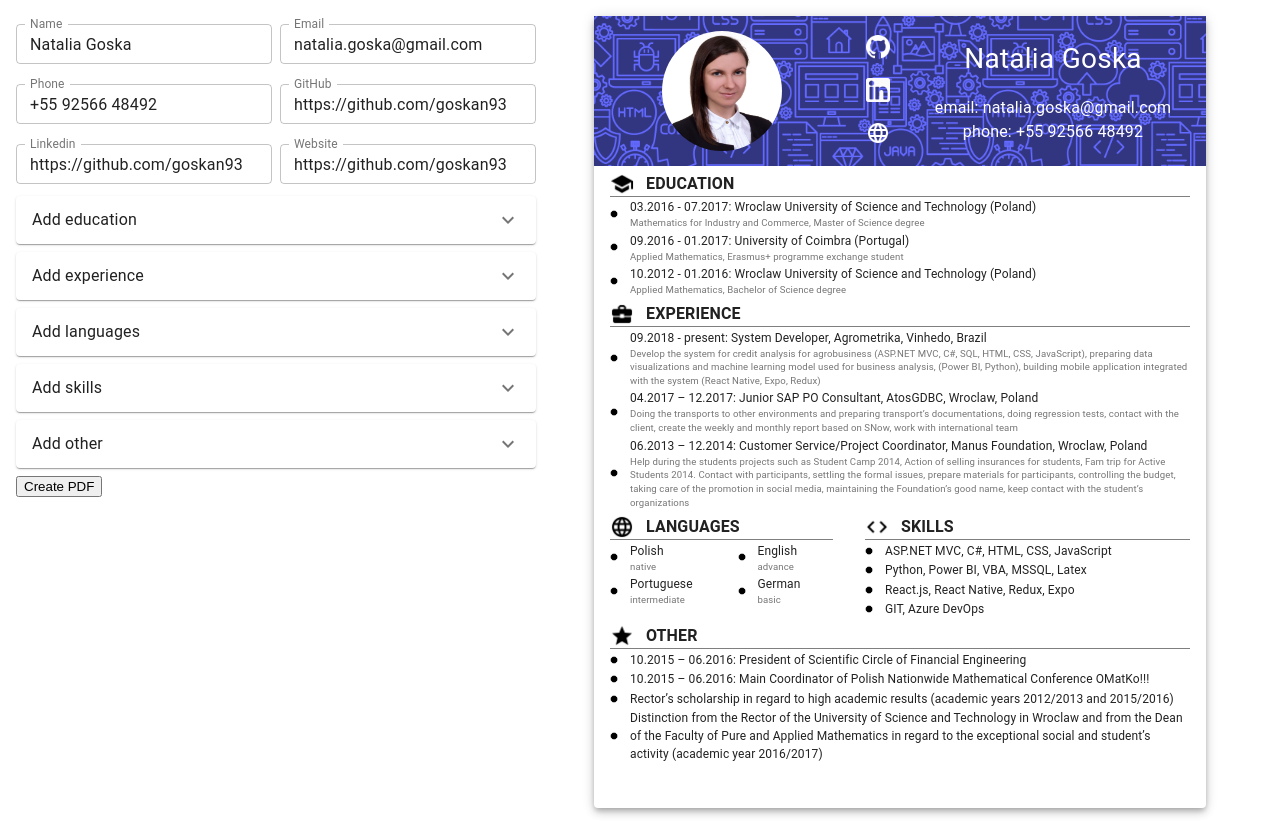
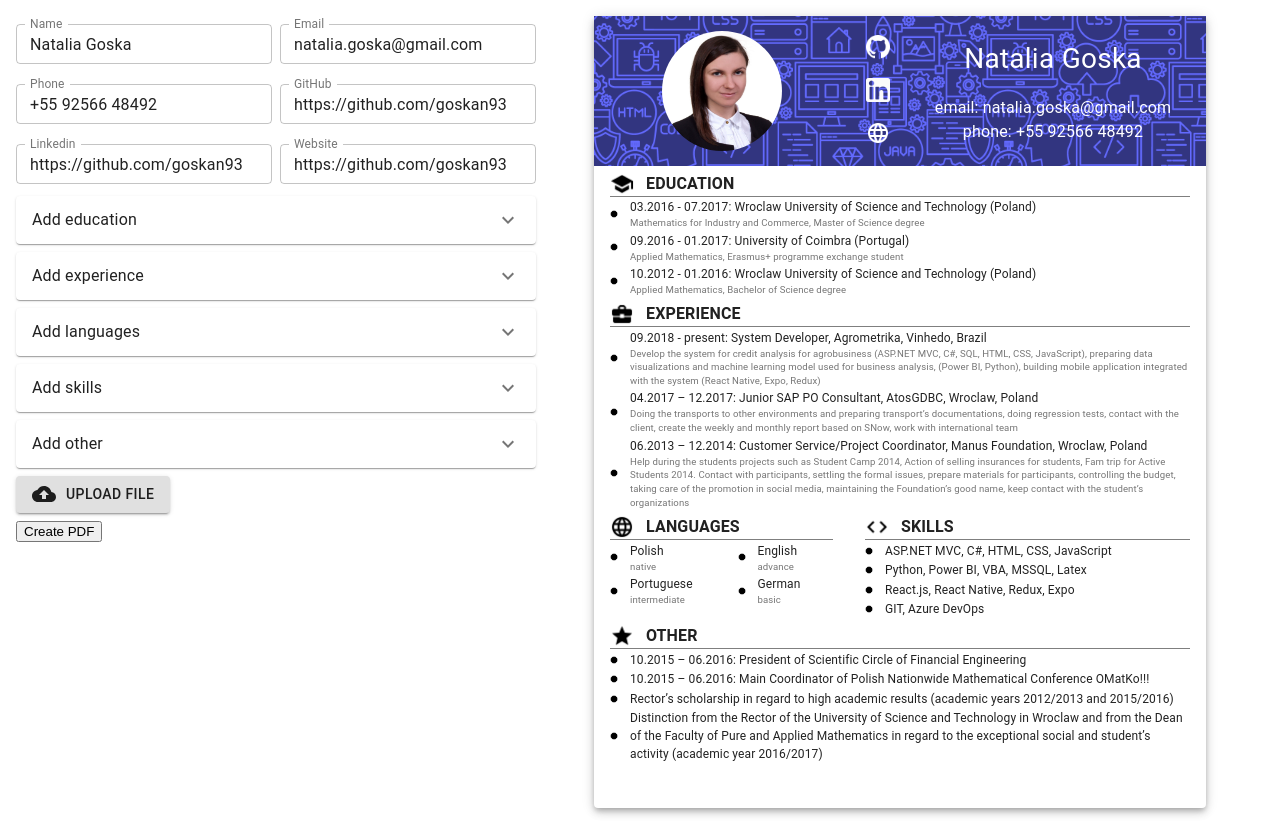
Before and after one commit to goskan93/curriculum-vitae, a React (Create React App) app: page / in a window 1280 px wide. Built offline with nearby package versions, Linux system fonts and the light colour scheme.

Commit message:
option upload image

```diff
--- a/src/store/modules/formModule.js
+++ b/src/store/modules/formModule.js
@@ -39,7 +39,8 @@ const initialState = {
   experience: experience,
   languages: languages,
   skills: skills,
-  other: other
+  other: other,
+  imagePreviewUrl: null
 };
 
 const formReducer = handleActions(
--- a/src/views/curriculum/Header.js
+++ b/src/views/curriculum/Header.js
@@ -5,14 +5,14 @@ import {githubIcon, linkedinIcon, websiteIcon, foto} from "../../images/index"
 
 //TODO: remove opacity from child
 function Header(props) {
-  const { name, email, phone, github, linkedin, website } = props
+  const { name, email, phone, github, linkedin, website, imagePreviewUrl } = props
   const xs = 12 / (Number(github.length > 0) + Number(linkedin.length > 0) + Number(website.length > 0)) ;
 
   return (
     <Grid container direction="row" justify="center" alignItems="center" style={{minHeight:"150px"}} >
       <Grid item xs={5} style={{margin:"auto"}}>
         <Grid container justify="center">
-          <img alt="Foto" src={foto}  style={{width:"120px", height:"120px", borderRadius: "70%"}}/>
+          <img alt="Foto" src={imagePreviewUrl ? imagePreviewUrl : foto}  style={{width:"120px", height:"120px", borderRadius: "70%"}}/>
         </Grid>
       </Grid>
       <Grid item xs={1}>
@@ -64,7 +64,8 @@ function mapStateToProps({ form }, _) {
     phone: form.phone,
     linkedin: form.linkedin,
     github: form.github,
-    website: form.website
+    website: form.website,
+    imagePreviewUrl: form.imagePreviewUrl
   };
 }
 export default connect(mapStateToProps)(Header);
--- a/src/views/form/Form.js
+++ b/src/views/form/Form.js
@@ -2,6 +2,9 @@ import React from "react";
 import { connect } from "react-redux";
 import { TextInput, Expanded } from "../../components/index";
 import { updatePersonalInfo, updateSection, addElemSection, deleteElemSection } from "../../store/modules/formModule";
+import Grid from "@material-ui/core/Grid";
+import Button from "@material-ui/core/Button";
+import CloudUploadIcon from "@material-ui/icons/CloudUpload";
 
 //TODO: remove opacity from child
 function Form(props) {
@@ -20,6 +23,15 @@ function Form(props) {
   const onDeleteElementSection = fieldName => index => {
     props.dispatch(deleteElemSection({field: fieldName, index: index }));
   };
+
+  const onUploadPhoto = (e) => {
+    let reader = new FileReader();
+    let file = e.target.files[0];
+    reader.onloadend = () => {
+      props.dispatch(updatePersonalInfo({field: 'imagePreviewUrl', value: reader.result }));
+    }
+    reader.readAsDataURL(file)
+  }
 
   return (
     <>
@@ -59,6 +71,23 @@ function Form(props) {
         onAdd={() => onAddElementSection('other')}
         onDelete={onDeleteElementSection('other') }
       />
+      <Grid item xs={12}>
+        <Grid container>
+          <input
+            accept="image/*"
+            style={{ display: "none" }}
+            id="raised-button-file"
+            type="file"
+            onChange={e => onUploadPhoto(e)}
+          />
+          <label htmlFor="raised-button-file">
+            <Button variant="contained" component="span">
+              <CloudUploadIcon />
+              <span style={{ marginLeft: 10 }}>Upload File</span>
+            </Button>
+          </label>
+        </Grid>
+      </Grid>
     </>
   );
 }
```
